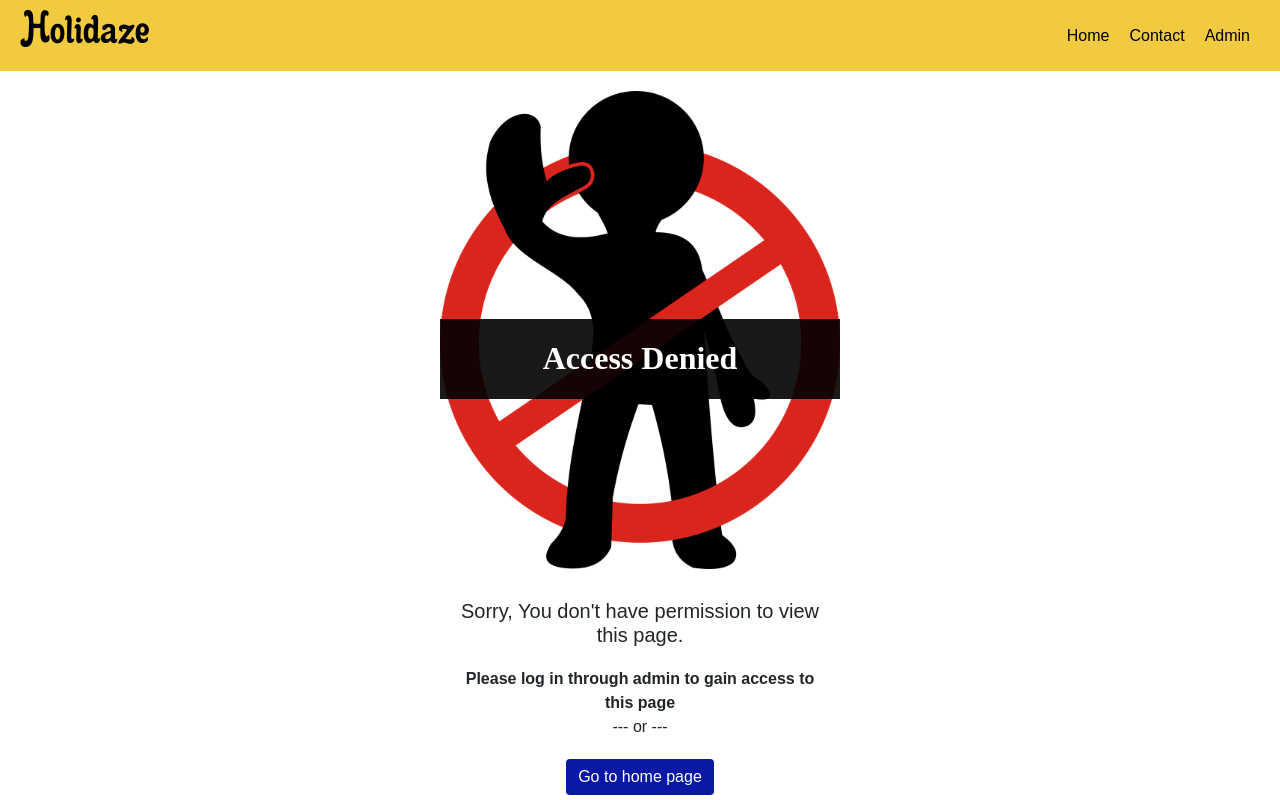
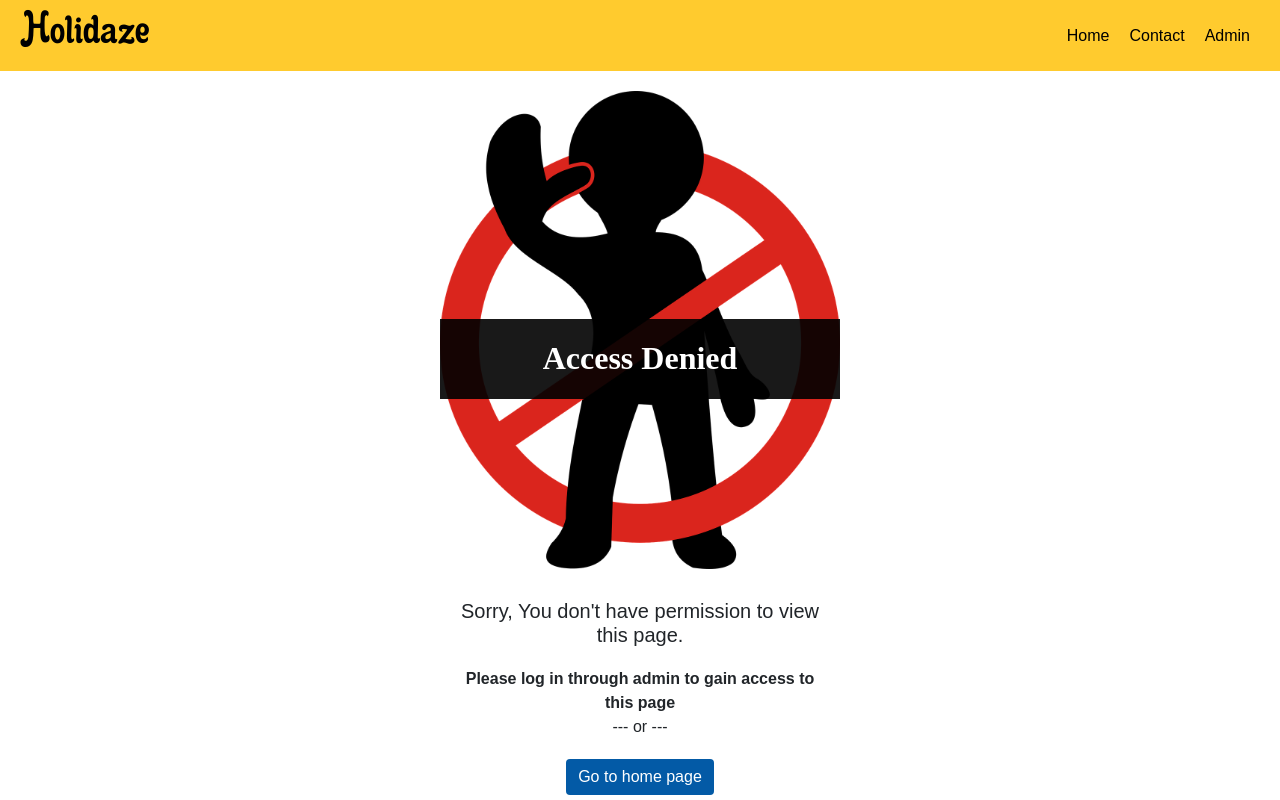
Before and after one commit to ca2roaldsoy/ProjectExam-2, a React (Create React App) app: page /create-establishments in a window 1280 px wide. Built offline with nearby package versions, Linux system fonts and the light colour scheme; a web font is replaced by a local one.

Commit message:
changed colours

```diff
--- a/src/styles/partials/_variables.scss
+++ b/src/styles/partials/_variables.scss
@@ -4,12 +4,11 @@ $Futura: "futura-pt", sans-serif;
 $Baskerville: "baskerville-urw", serif;
 
 // Colours
-// Colours
-$beige: #a6881b;
-$yellow: #ffdc5c;
-$darkYellow: #f1ca3f;
-$darkBlue: #0a18a6;
-$blue: #3f4ff2;
+$beige: #a67d02;
+$yellow: #ffd657;
+$darkYellow: #ffcb2e;
+$darkBlue: #035aa6;
+$blue: #052ff2;
 $black: #000000;
 $white: #ffffff;
 
```
